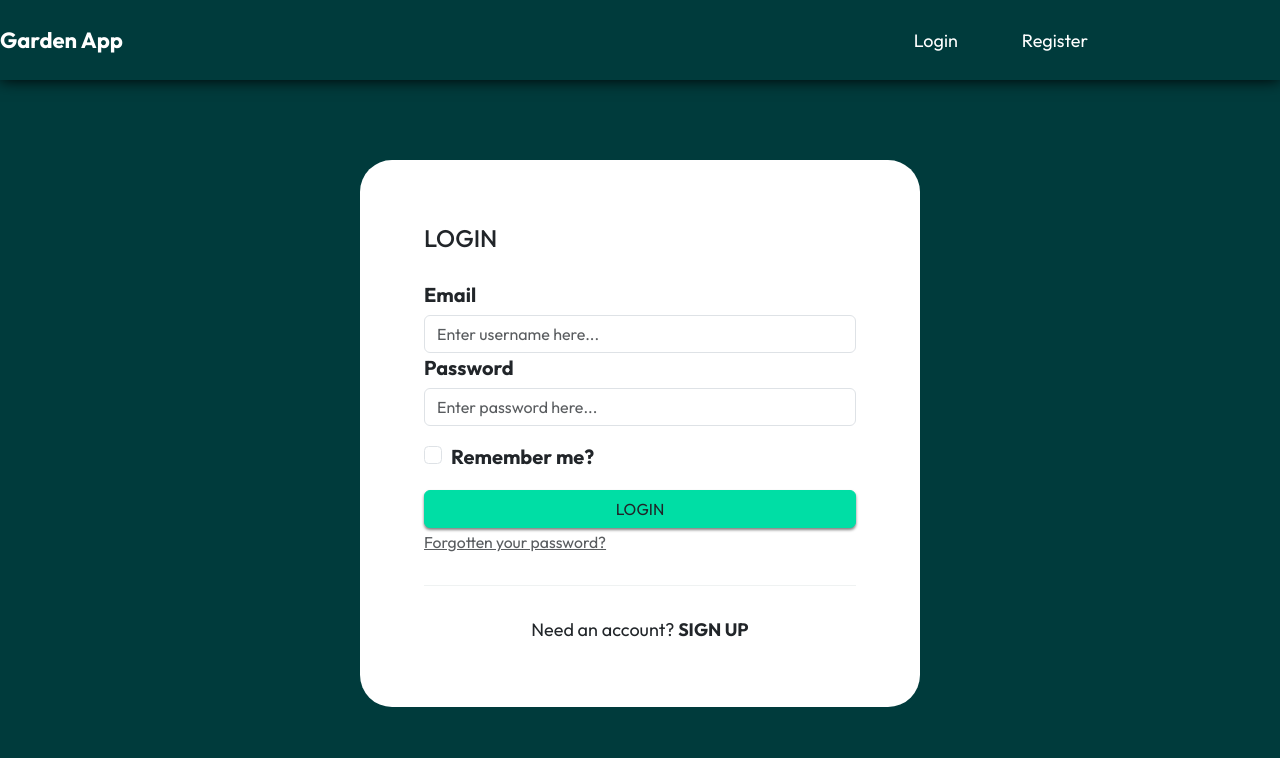
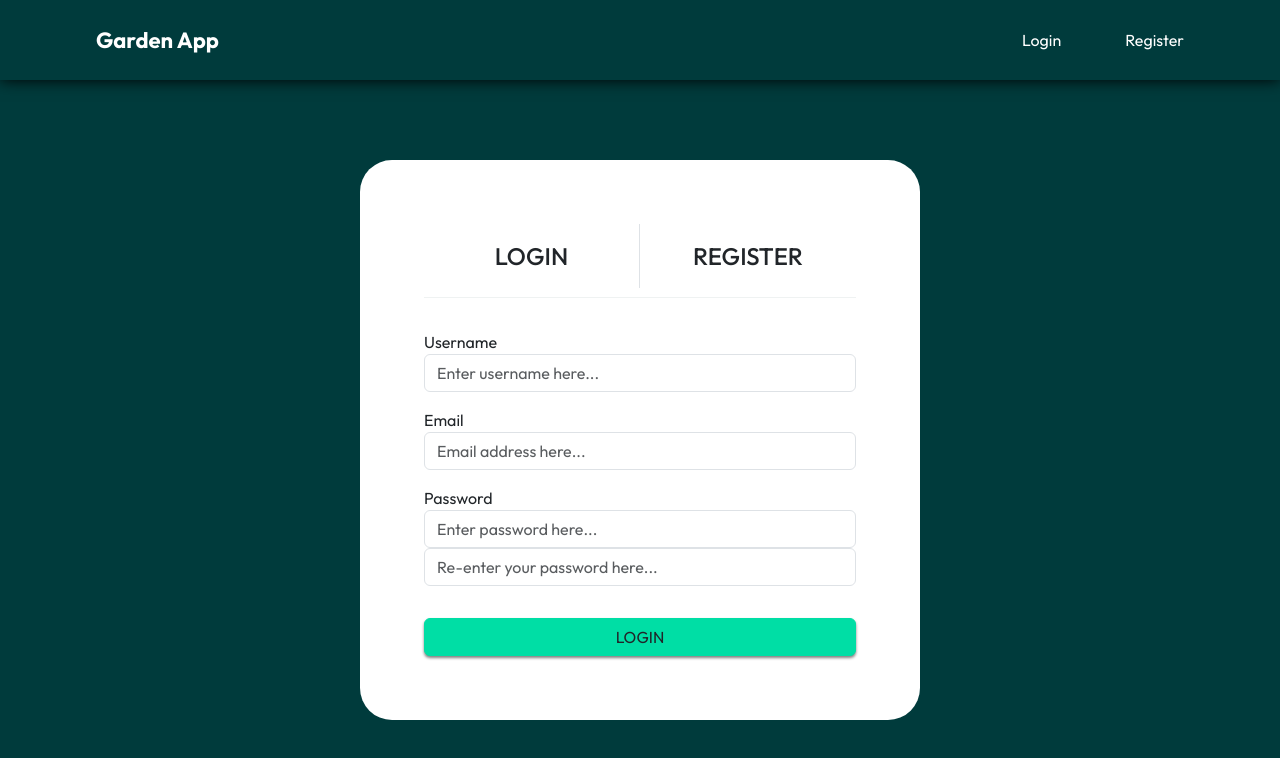
Before and after one commit to Danielx2003/SWE, a React (Create React App) app in the folder frontend/: page /login in a window 1280 px wide. Shown: the top 758 px of the page. Built offline with nearby package versions, Linux system fonts and the light colour scheme; no server answers; the HTML template or start-up script is replaced by a standard one.

Commit message:
Index.css update, implementation of login/register modes

```diff
--- /dev/null
+++ b/frontend/src/components/LoginComp.jsx
@@ -0,0 +1,92 @@
+import React, {useState, useEffect} from 'react';
+
+export default function LoginComp() {
+    const [username, setUsername] = useState("")
+    const [password, setPassword] = useState("")
+    const [btnPressed, setBtnPressed] = useState(false)
+
+    useEffect(() => {
+        /*
+        on the login page
+        need to POST username and password
+        see if the details match those in the db
+        if so login
+        else display an error
+        */
+        const makeReq = async () => {
+            // POST username and password
+            const response = await fetch('authentication/login/', {
+                method: "POST",
+                body: JSON.stringify({
+                    username: {username},
+                    password: {password}
+                }),
+                headers: {
+                  "Content-type": "application/json"
+                }
+            })
+            const json = await response.json()
+            console.log(json)
+        }
+
+        makeReq()
+    }, [btnPressed])
+
+    function handleClick(e) {
+        e.preventDefault()
+        if (!btnPressed) {
+            alert("will make the request now")
+        }
+    }
+
+    function handleUsername(e) {
+        setUsername(e.target.value);
+    }
+
+    function handlePassword(e) {
+        setPassword(e.target.value);
+    }
+
+    return (
+        <form class="" action="POST">
+            <div class="form-group">
+                <label for="uname">Username</label>
+                <input
+                    class="form-control"
+                    type="text"
+                    id="uname"
+                    value={username}
+                    onChange={handleUsername}
+                    placeholder="Enter username or email here..." />
+            </div>
+            <div class="form-group">
+                <label for="password">Password</label>
+                <input
+                    class="form-control"
+                    type="password"
+                    id="password"
+                    value={password}
+                    onChange={handlePassword}
+                    placeholder="Enter password here..." />
+            </div>
+            <div class="form-check">
+                <input
+                    class="form-check-input"
+                    type="checkbox"
+                    id="remember"
+                    value="" />
+                <label class="form-check-label pl-2 mb-3" for="remember">
+                    Remember me?
+                </label>
+            </div>
+            <button class="btn btn-login"
+                    type="submit"
+                    onClick={handleClick}>LOGIN</button>
+            <small class="float-end mt-2">
+                <a class="text-muted mt-3" href="">
+                    Forgotten your password?
+                </a>
+            </small>
+        </form>
+    )
+}
--- /dev/null
+++ b/frontend/src/components/RegisterComp.jsx
@@ -0,0 +1,41 @@
+import {React, useState} from 'react';
+
+export default function RegisterComp() {
+    const [username, setUsername] = useState("")
+    const [email, setEmail] = useState("")
+    const [password, setPassword] = useState("")
+    const [passwordChk, setpasswordChk] = useState("")
+
+    function handleFormSubmit() {
+        if (password != passwordChk) alert("Invalid password.")
+        else {
+            // TODO: Add form submission functionality for registering new users
+        }
+    }
+
+    return (
+        <form class="" action="POST">
+            <div class="mb-3">
+                <label for="uname">Username</label>
+                <input
+                    class="form-control"
+                    type="text"
+                    id="uname"
+                    value={username}
+                    placeholder="Enter username here..." />
+            </div>
+
+            <div class="mb-3">
+                <label for="uname">Email</label>
+                <input class="form-control" type="text" id="uname" value={email} placeholder="Email address here..."/>
+            </div>
+
+            <div class="form-group">
+                <label for="password">Password</label>
+                <input class="form-control" type="password" id="password" value={password} placeholder="Enter password here..."/>
+                <input class="form-control" type="password" id="password" value={passwordChk} placeholder="Re-enter your password here..."/>
+            </div>
+            <button class="btn btn-login" type="submit">LOGIN</button>
+        </form>
+    )
+}
--- a/frontend/src/index.css
+++ b/frontend/src/index.css
@@ -10,61 +10,33 @@
   src: url(./fonts/Outfit-VariableFont_wght.ttf);
 }
 
-#root {
-  height: 100vh;
-  overflow-x: hidden;
-  background-color: #003b3c;
-  font-family: 'Outfit', sans-serif;
+body {
+  background-color: #003b3c !important;
+  font-family: 'Outfit', sans-serif !important;
   font-size: 18px;
 }
 
 a {
-  text-decoration: inherit;
-  color: inherit;
+  text-decoration: inherit !important;
+  color: inherit !important;
 } a:hover {
-  text-decoration: none;
-  color: gainsboro;
-  cursor: pointer;
-}
-
-#a--nav {
-  text-decoration: inherit;
-  color: white;
-} #a--nav:hover {
-    text-decoration: none;
-    color: gainsboro;
-    cursor: pointer;
-}
-
-#a--login {
-  text-decoration: inherit;
-  color: inherit;
-} #a--login:hover {
-  text-decoration: none;
-  color: gainsboro;
-  cursor: pointer;
-}
-
-#label--login{
-  margin-bottom: 0.3rem;
-  font-weight: 700;
-  font-size: 20px;
+  text-decoration: none !important;
+  color: gainsboro !important;
 }
 
 .site-wrapper {
   display: flex;
   flex-flow: column nowrap;
-
-  justify-content: center;
 }
 
 .navbar {
-  display: flex;
-  justify-content: center;
+  position: fixed !important;
+  justify-content: center !important;
 
   height: var(--navbar-height);
+  width: 100vw;
 
-  background-color: #003b3c;
+  background-color: #003b3c !important;
 
   box-shadow: 0 0 15px black;
 }
@@ -86,10 +58,9 @@ a {
   flex-flow: row nowrap;
   align-items: center;
 
-  color: white;
+  color: white !important;
 
   margin: 0 4rem 0 0;
-
   height: 100%;
   width: auto;
 }
@@ -110,6 +81,7 @@ a {
   align-items: center;
 
   background: url(./res/plant.webp);
+
   background-repeat: no-repeat;
   background-size: 100% auto;
   object-fit: fill;
@@ -117,6 +89,8 @@ a {
   margin-top: var(--navbar-height);
 
   padding: 100px 0 100px 0;
+
+  z-index: -1;
 }
 
 .jumbotron-container {
@@ -126,7 +100,7 @@ a {
   flex-flow: column nowrap;
 }
 
-.jumbotron-container > #h1--override, #p--override {
+.jumbotron-container > h1, p {
   padding: 15px;
   border-radius: 2px;
   background-color: #003b3c80;
@@ -140,27 +114,19 @@ a {
   z-index: -1;
 }
 
-#btn--override {
-  background-color: #00dea5;
-  border-color: #00dea5;
-  transition: 0.5s background-color;
-} #btn:hover {
-  background-color: lightgreen;
-  border-color: lightgreen;
-}
-
 .login-container {
   display: flex;
   justify-content: center;
   align-items: center;
 
+  height: 100vh;
 }
 
 .form-container {
   display: flex;
   flex-flow: column nowrap;
 
-  justify-content: center;
+  justify-content: space-between;
   margin-top: var(--navbar-height);
 
 
@@ -168,7 +134,7 @@ a {
   padding: 4rem;
   border-radius: 2rem;
 
-  height: auto;
+  height: 35rem;
   width: 35rem;
 }
 
@@ -177,7 +143,7 @@ a {
 }
 
 .form-group {
-  margin-bottom: 1rem;
+  margin-bottom: 2rem;
 }
 
 .form-title {
@@ -195,6 +161,38 @@ a {
   border-top-color: #003b3c40;
 }
 
+.auth-button-controller[data-currently-selected="1"] > .auth-button:first-child {
+  border-bottom: 1px solid lightgray;
+}
+
+.auth-button-controller[data-currently-selected="2"] > .auth-button:last-child {
+  border-bottom: 1px solid lightgray;
+}
+
+.auth-button-controller[data-currently-selected="2"] > .auth-button {
+  border-bottom: 1px solid white;
+  transition: border-bottom 0.3s;
+}
+
+.auth-button {
+  height: 4rem;
+  align-items: center;
+} .auth-button:hover {
+  color: black !important;
+
+  background-color: lightgray;
+  transition: background-color 0.5s;
+}
+
+.btn {
+  background-color: #00dea5 !important;
+  border-color: #00dea5 !important;
+  transition: 0.5s background-color !important;
+} .btn:hover {
+  background-color: lightgreen !important;
+  border-color: lightgreen !important;
+}
+
 .container {
   width: var(--standardised-container-width);
 }
--- a/frontend/src/pages/Login.jsx
+++ b/frontend/src/pages/Login.jsx
@@ -1,92 +1,32 @@
-import React, { useState, useEffect} from 'react';
+import {React, useState} from 'react';
+import LoginComp from '../components/LoginComp';
+import RegisterComp from '../components/RegisterComp';
 
 export default function Login() {
-    const [username, setUsername] = useState("")
-    const [password, setPassword] = useState("")
-    const [btnPressed, setBtnPressed] = useState(false)
+    const [authState, setAuthState] = useState(true);
 
-    useEffect(() => {
-        /*
-        on the login page
-        need to POST username and password
-        see if the details match those in the db
-        if so login
-        else display an error
-        */
-        const makeReq = async () => {
-            const response = await fetch('authentication/login/', {
-                method: "POST",
-                body: JSON.stringify({
-                    username:"Hot_Plazma",
-                    password:"codepeople"
-                }),
-                headers: {
-                  "Content-type": "application/json"
-                }
-            })
-            const json = await response.json()
-            console.log(json)
-        }
-        makeReq()
-    }, [btnPressed])
-
-    function handleClick(e) {
-        e.preventDefault()
-        if (!btnPressed) {
-            alert("will make the request now")
-        }
+    function toggleAuthStateL() {
+        setAuthState(false)
     }
 
-    function handleUsername(e) {
-        setUsername(e.target.value);
+    function toggleAuthStateR() {
+        setAuthState(true)
     }
 
-    function handlePassword(e) {
-        setPassword(e.target.value);
-    }
+    return (
+        <div class="login-container">
+            <div class="form-container">
+                <div id="auth-buttons" class="auth-button-controller d-flex w-100 flex-row">
+                    <a id="left-auth" onClick={() => toggleAuthStateL(false)} class="auth-button d-flex w-50 justify-content-center border-end"><h4 class="form-title mb-0">LOGIN</h4></a>
+                    <a id="right-auth" onClick={() => toggleAuthStateR(true)} class="auth-button d-flex w-50 justify-content-center"><h4 class="form-title mb-0">REGISTER</h4></a>
+                    <label type="hidden"></label>
+                </div>
+                <hr class="mt-0 mb-4"></hr>
 
-
-    return (
-        <div className="login-container">
-            <div className="form-container">
-                <form className="" action="POST">
-                    <h4 className="form-title">LOGIN</h4>
-                    <div clclassNameass="form-group">
-                        <label for="uname" id="label--login">Email</label>
-                        <input
-                            className="form-control"
-                            type="text"
-                            id="uname"
-                            value={username}
-                            onChange={handleUsername}
-                            placeholder="Enter username here..." />
-                    </div>
-                    <div className="form-group">
-                        <label for="password" id="label--login">Password</label>
-                        <input
-                            className="form-control"
-                            type="password"
-                            id="password"
-                            value={password}
-                            onChange={handlePassword}
-                            placeholder="Enter password here..." />
-                    </div>
-                    <div className="form-check">
-                        <input className="form-check-input" type="checkbox" id="remember" value="" placeholder="Enter password here..." />
-                        <label className="form-check-label pl-2 mb-3" for="remember" id="label--login">Remember me?</label>
-                    </div>
-                    <button
-                        className="btn btn-login"
-                        type="submit"
-                        id="btn--override"
-                        onClick={handleClick}
-                    >LOGIN</button>
-                    <small className="float-right mt-2"><a class="text-muted mt-3" href="/forgot">Forgotten your password?</a></small>
-                </form>
-                <hr />
-                <span className="text-center">Need an account? <strong><a class="text-capitalize" id="a--login">SIGN UP</a></strong></span>
+                <section id="auth">
+                    {!authState ? <LoginComp/> : <RegisterComp/>}
+                </section>
             </div>
         </div>
-
     )
 }
```
